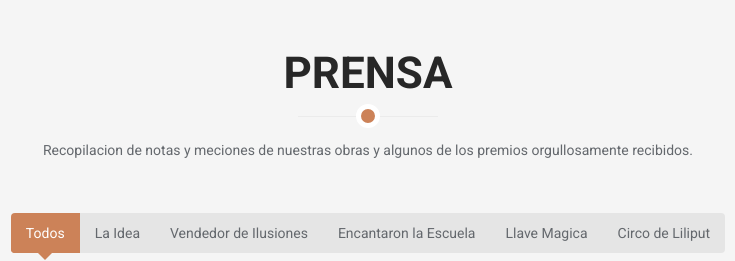
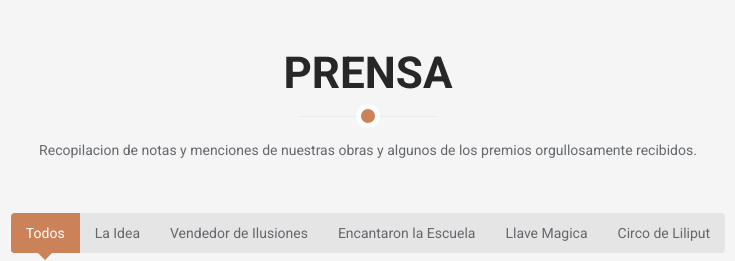
Before and after one commit to eugeZoom2001/marionetas, a plain HTML site: page index.html in a window 1280 px wide. Shown: the part 5900-6161 px from the top of the page, 272-1007 px from the left. Drawn offline with Linux system fonts and the light colour scheme; some packages are replaced by stand-ins of ours.

```diff
--- a/index.html
+++ b/index.html
@@ -1284,7 +1284,7 @@ en búsqueda de la pluridisciplinaridad que se impone hoy en el mundo del espect
         <div class="container">
             <div class="section-header">
                 <h2 class="section-title text-center wow fadeInDown">Prensa</h2>
-                <p class="text-center wow fadeInDown">Recopilacion de notas y meciones de nuestras obras y algunos de los premios orgullosamente recibidos.</p>
+                <p class="text-center wow fadeInDown">Recopilacion de notas y menciones de nuestras obras y algunos de los premios orgullosamente recibidos.</p>
             </div>
 
             <div class="text-center">
```
